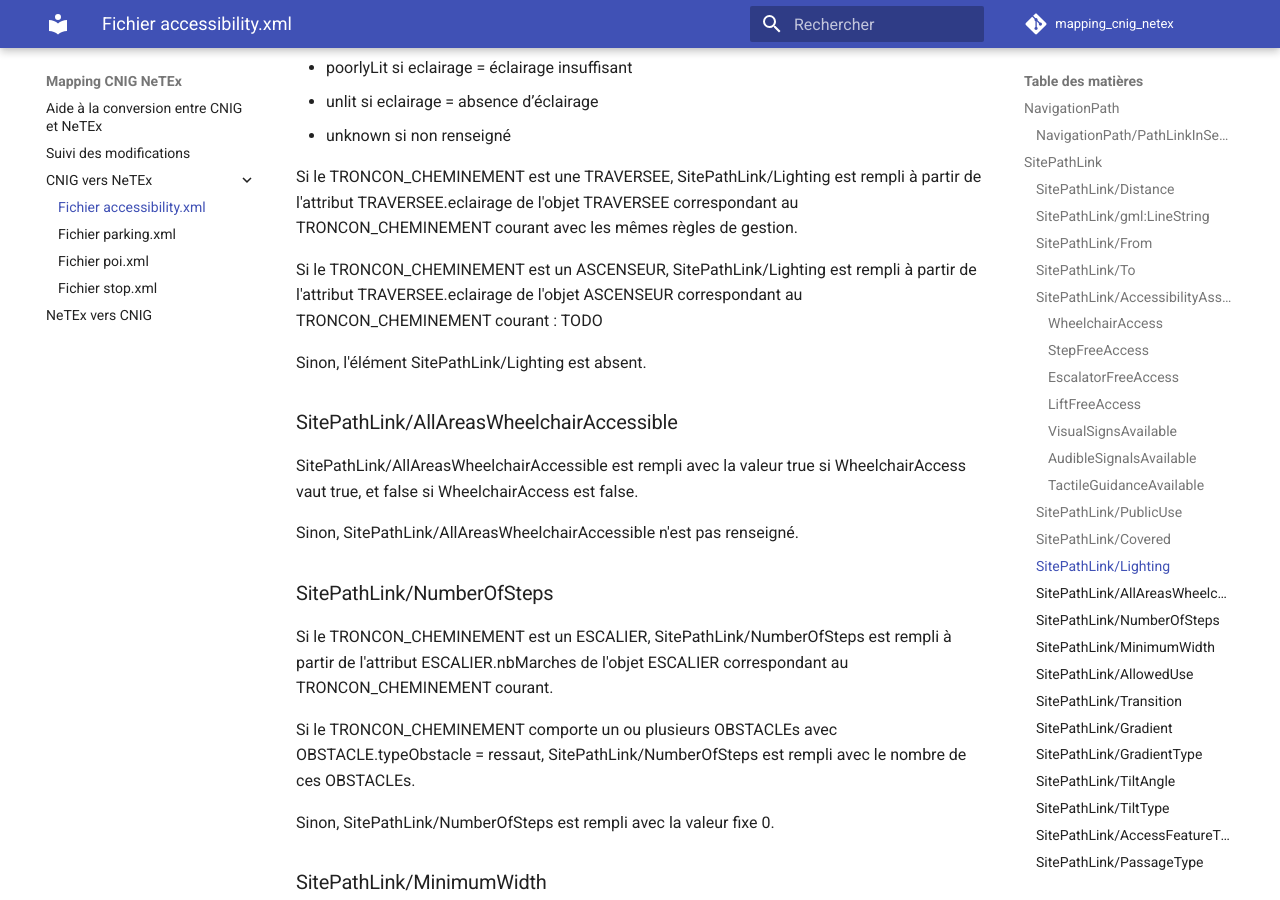
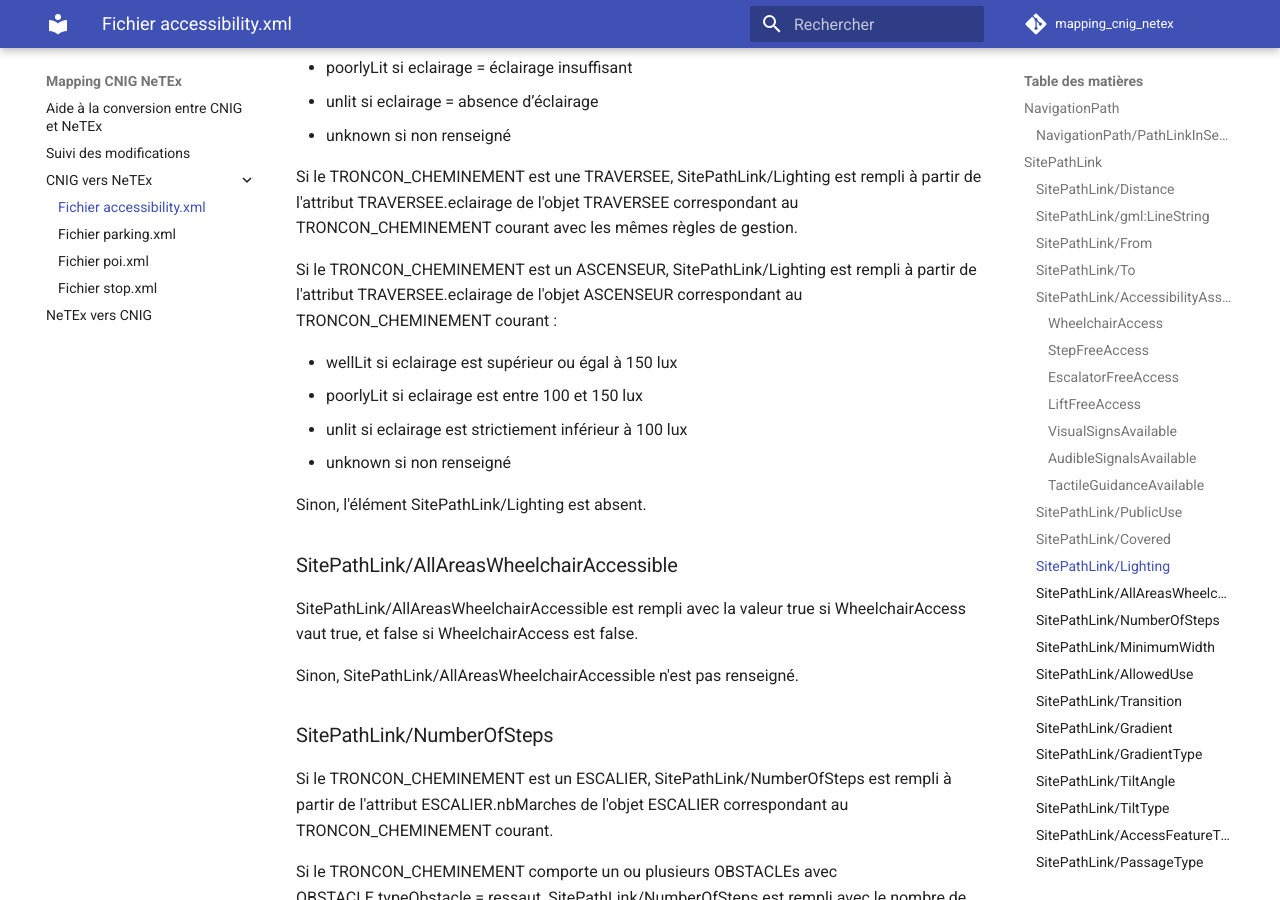
Before and after one commit to Jungle-Bus/mapping_cnig_netex, an MkDocs documentation site: the page built from docs/CNIG_vers_NeTEx/accessibility.md, in a window 1280 px wide and 900 px high, scrolled down 7473 px. Built offline with MkDocs 1.6.1 and Material for MkDocs 9.7.7, drawn with Linux system fonts in a browser that asks for light colours; plug-ins that fetch from the network failed and are left out; comment, search, counter and statistics services are not loaded; some of the changed text lies outside the part shown.

Commit message:
petites corrections

```diff
--- a/docs/CNIG_vers_NeTEx/accessibility.md
+++ b/docs/CNIG_vers_NeTEx/accessibility.md
@@ -224,7 +224,12 @@ Si le TRONCON_CHEMINEMENT est une CIRCULATION, SitePathLink/Lighting est rempli
 
 Si le TRONCON_CHEMINEMENT est une TRAVERSEE, SitePathLink/Lighting est rempli à partir de l'attribut TRAVERSEE.eclairage de l'objet TRAVERSEE correspondant au TRONCON_CHEMINEMENT courant avec les mêmes règles de gestion.
 
-Si le TRONCON_CHEMINEMENT est un ASCENSEUR, SitePathLink/Lighting est rempli à partir de l'attribut TRAVERSEE.eclairage de l'objet ASCENSEUR correspondant au TRONCON_CHEMINEMENT courant : TODO
+Si le TRONCON_CHEMINEMENT est un ASCENSEUR, SitePathLink/Lighting est rempli à partir de l'attribut TRAVERSEE.eclairage de l'objet ASCENSEUR correspondant au TRONCON_CHEMINEMENT courant :
+
+- wellLit si eclairage est supérieur ou égal à 150 lux
+- poorlyLit si eclairage est entre 100 et 150 lux
+- unlit si eclairage est strictiement inférieur à 100 lux
+- unknown si non renseigné
 
 Sinon, l'élément SitePathLink/Lighting est absent.
 
@@ -942,17 +947,13 @@ Cas particulier : si tous ces attributs ont pour valeur 9999, la valeur 1.80 ser
 
 ## QueueingEquipment
 
-Un élément NeTEx RoughSurface est créé pour chaque TRONCON_CHEMINEMENT avec typetronçon = gestion de queue. Aucun attribut NeTEx n'est renseigné.
+Un élément NeTEx QueueingEquipment est créé pour chaque TRONCON_CHEMINEMENT avec typetronçon = gestion de queue.
+
+Aucun attribut NeTEx n'est renseigné.
 
 ## RoughSurface
 
 Un élément NeTEx RoughSurface est créé pour chaque obstacle avec typeObstacle = surface irrégulière.
-
-### RoughSurface/Width
-
-RoughSurface/Width est rempli avec de la valeur de l'attribut OBSTACLE.largeurUtile.
-
-Cas particulier : si OBSTACLE.largeurUtile=9999 la valeur 1.80 sera utilisée à la place.
 
 ### RoughSurface/SurfaceType
 
```
